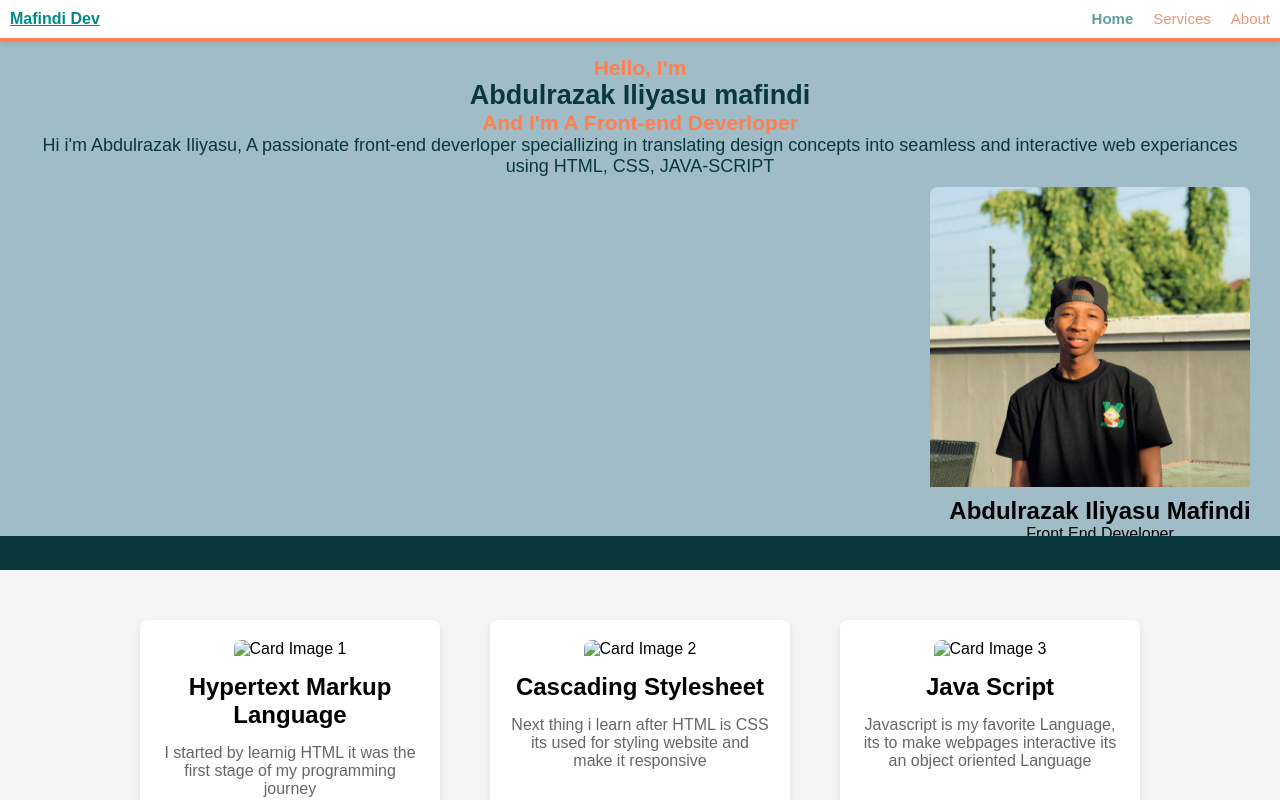
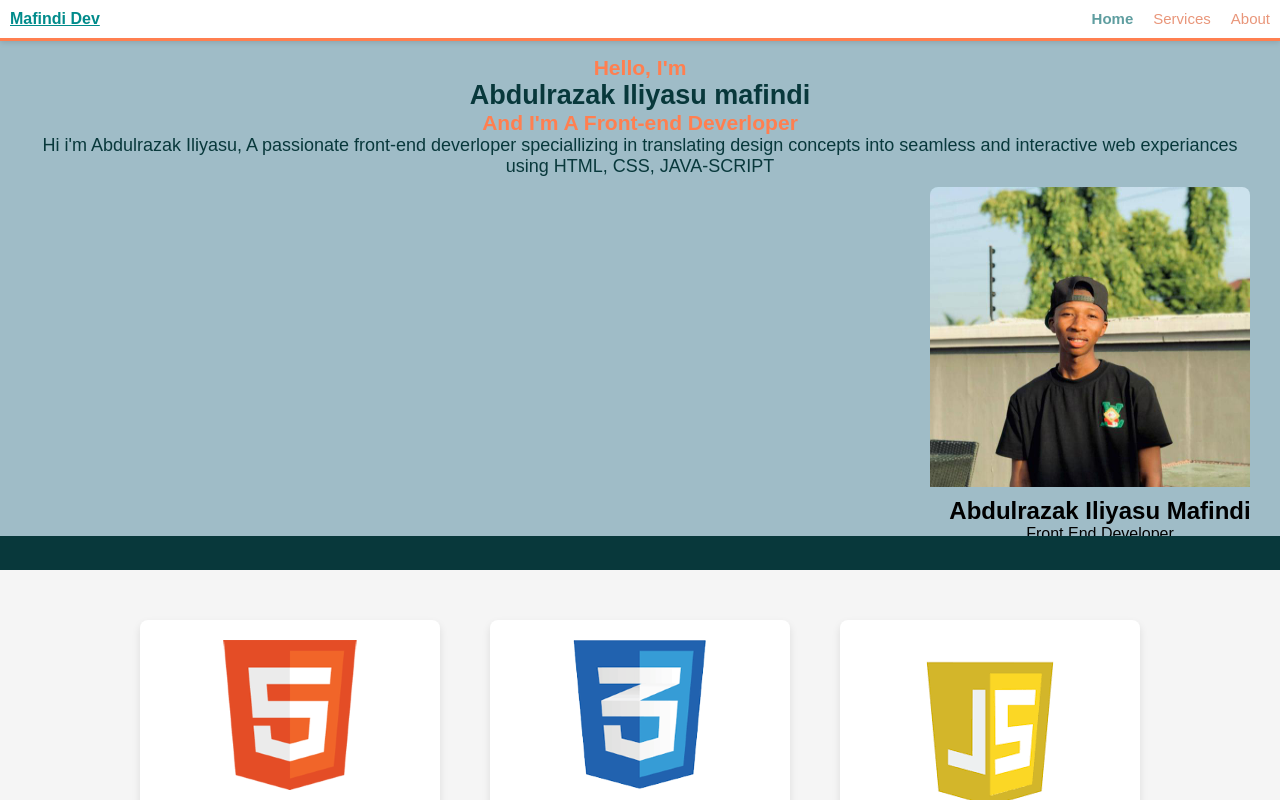
Before and after one commit to mafindijr/mafindi-s-dev, a plain HTML site: page index.html in a window 1280 px wide. Drawn offline with Linux system fonts and the light colour scheme.

Commit message:
Update index.html

```diff
--- a/index.html
+++ b/index.html
@@ -69,7 +69,7 @@
 
         <div class="card">
 
-            <img src="image/logo_html.png" alt="Card Image 1">
+            <img src="logo_html.png" alt="Card Image 1">
 
             <h2>Hypertext Markup Language</h2>
 
@@ -79,7 +79,7 @@
 
         <div class="card">
 
-            <img src="image/logo_css.png" alt="Card Image 2">
+            <img src="logo_css.png" alt="Card Image 2">
 
             <h2>Cascading Stylesheet</h2>
 
@@ -89,7 +89,7 @@
 
         <div class="card">
 
-            <img src="image/JS_Icon.png" alt="Card Image 3" style="background: none;">
+            <img src="JS_Icon.png" alt="Card Image 3" style="background: none;">
 
             <h2>Java Script</h2>
 
```
